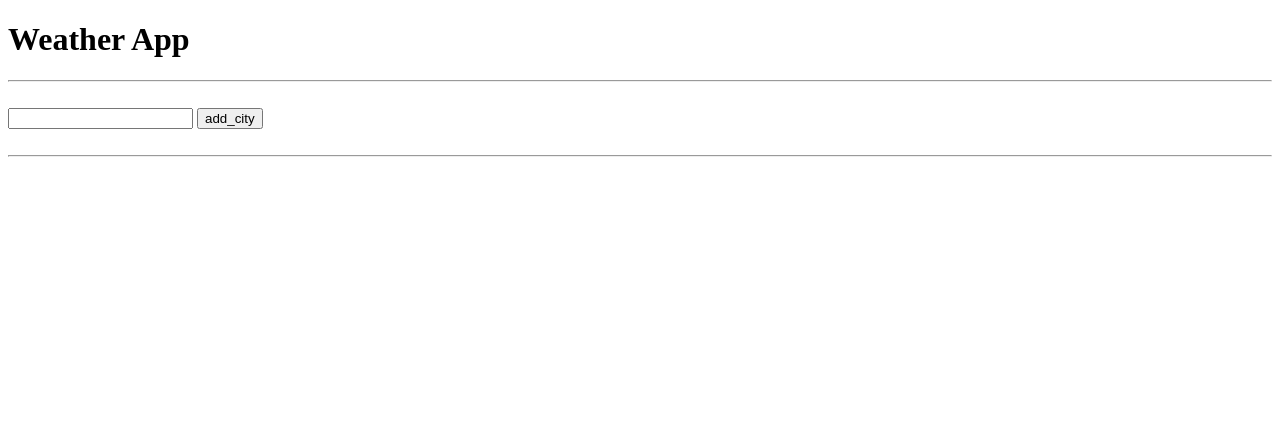
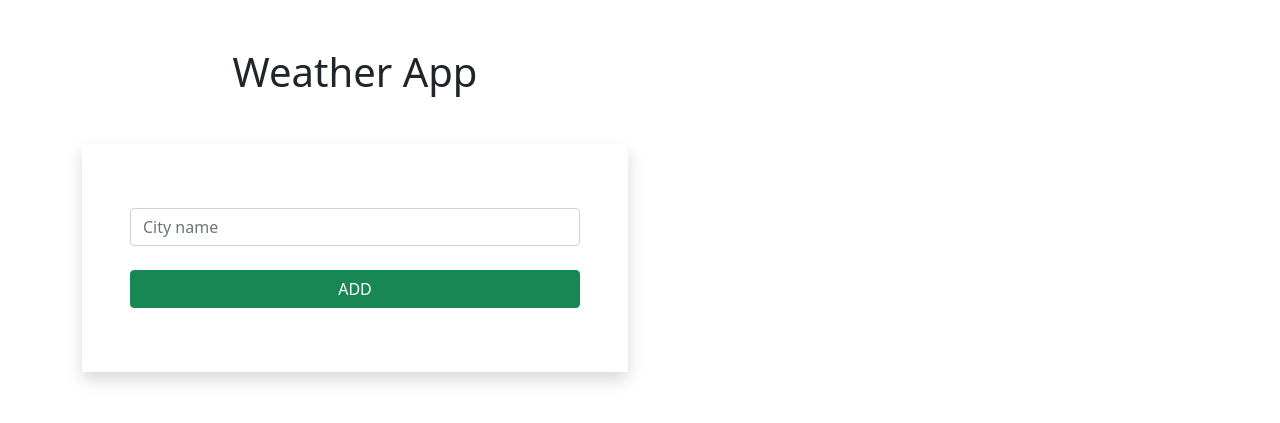
Before and after one commit to MSKose/django-weather-app, a Django app: page / in a window 1280 px wide. Shown: the top 423 px of the page. Run offline with Django 4.2, Linux system fonts and the light colour scheme; data that the repository does not hold is empty; some libraries are stand-ins or nearby versions.

Commit message:
delete functionality and styling added

```diff
--- /dev/null
+++ b/weatherapp/static/weatherapp/css/main.css
@@ -0,0 +1,6 @@
+#messages {
+    display: block;
+    position: absolute;
+    z-index: 9999;
+    width: 100vw;
+}
--- a/weatherapp/templates/weatherapp/index.html
+++ b/weatherapp/templates/weatherapp/index.html
@@ -5,42 +5,74 @@
     <meta charset="UTF-8">
     <meta http-equiv="X-UA-Compatible" content="IE=edge">
     <meta name="viewport" content="width=device-width, initial-scale=1.0">
-    <title>Document</title>
+    <link href="https://cdn.jsdelivr.net/npm/bootstrap@5.1.3/dist/css/bootstrap.min.css" rel="stylesheet"
+        integrity="sha384-1BmE4kWBq78iYhFldvKuhfTAU6auU8tT94WrHftjDbrCEXSU1oBoqyl2QvZ6jIW3" crossorigin="anonymous">
+    <title>Weather App</title>
+    <link rel="stylesheet" href="{% static 'weatherapp/css/main.css' %}">
 </head>
 <body>
-    <h1>Weather App</h1>
-    <hr><br>
-
-    <div class="messages">
+    <div class="messages" id='messages'>
         {% if messages %}
-        <div class="">
+        <div class="" >
             {% for message in messages %}
             <p {% if message.tags %} class="text-center alert alert-{{ message.tags }}" {% endif %}>
                 {% if message.level == DEFAULT_MESSAGE_LEVELS.ERROR %}Important: {% endif %}
                 {{ message }}
             </p>
             {% endfor %}
+        </ul>
         {% endif %}
     </div>
     </div>
 
+    <div class="container">
 
-    <form action="" method='post'>
-        {% csrf_token %}
-        <input type="text" name='name'>
-        <input type="submit" value="add_city">
-    </form>
-    <br><hr>
+        <div class="row">
+
+            <div class="col-md-6">
+
+                <h1 class="d-2 text-center m-5">Weather App</h1>
+
+                <form class="d-grid gap-4 mb-5 shadow p-5" method="post">
+                    <input class="form-control mt-3" type="text" name="name" placeholder="City name">
+                    {% csrf_token %}
+                    <input class="btn btn-success mb-3" type="submit" value="ADD">
+                </form>
 
 
-    {% for i in city_data %}
-        {{i.city}} <br>
-        {{i.temp}} <span>&#8451;</span><br>
-        <img src="http://openweathermap.org/img/wn/{{i.icon}}@2x.png" alt=""> <br>
-        {{i.desc}} <br> <br>
-    {% endfor %}
+            </div>
 
+            <div class="col-md-6 mt-0 mt-md-5">
+                <div class="container">
+                    {% for city in city_data %}
 
+                    <div class="row">
+                        <div class="col-6">
+                            <h3>{{ city.city.name }}</h3>
+                            <span>{{ city.temp }} <span>&#8451;</span></span>
+                        </div>
+
+                        <div class="col-6">
+                            <h6>{{ city.desc }}</h6>
+                            <img src="http://openweathermap.org/img/w/{{ city.icon }}.png" alt="icon">
+                            <a href="{% url 'delete' city.city.id %}" class="btn btn-danger">Del</a>
+                        </div>
+                    </div>
+                    <hr>
+
+                    {% endfor %}
+                </div>
+            </div>
+
+        </div>
+    </div>
+
+    <script src="https://cdn.jsdelivr.net/npm/@popperjs/core@2.10.2/dist/umd/popper.min.js"
+        integrity="sha384-7+zCNj/IqJ95wo16oMtfsKbZ9ccEh31eOz1HGyDuCQ6wgnyJNSYdrPa03rtR1zdB" crossorigin="anonymous">
+    </script>
+    <script src="https://cdn.jsdelivr.net/npm/bootstrap@5.1.3/dist/js/bootstrap.min.js"
+        integrity="sha384-QJHtvGhmr9XOIpI6YVutG+2QOK9T+ZnN4kzFN1RtK3zEFEIsxhlmWl5/YESvpZ13" crossorigin="anonymous">
+    </script>
     <script src="{% static 'weatherapp/js/timeout.js' %}"></script>
 </body>
 </html>
--- a/weatherapp/urls.py
+++ b/weatherapp/urls.py
@@ -1,6 +1,7 @@
 from django.urls import path
-from .views import index
+from .views import index, delete_city
 
 urlpatterns = [
     path('', index, name='home'),
+    path('delete/<int:id>', delete_city, name='delete'),
 ]
--- a/weatherapp/views.py
+++ b/weatherapp/views.py
@@ -38,12 +38,11 @@ def index(request):
         response = requests.get(url)
         content = response.json()
         data ={
-            "city" : content['name'],
+            "city" : city, # this line is purely to access id. We didn't use content['id'] since we dont want the api data id but rather db item id
             "temp" : content["main"]["temp"],
             "icon" : content["weather"][0]["icon"],
             "desc" : content["weather"][0]["description"]
         }
-
         city_data.append(data)
 
 
@@ -52,6 +51,13 @@ def index(request):
     }
 
     return render(request, 'weatherapp/index.html', context)
+
+
+def delete_city(request, id):
+    city = get_object_or_404(City, id=id) # get_object_or_404 calls a simple get() only difference is that it raises Http404 instead of DoesNotExist
+    city.delete()
+    messages.warning(request, "City deleted")
+    return redirect("home")
 
 
 # #! content
```
